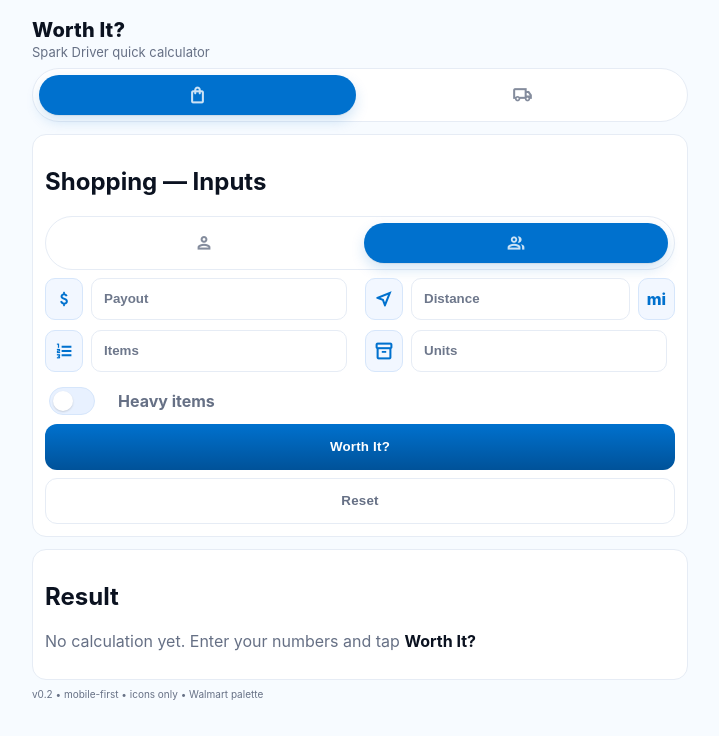
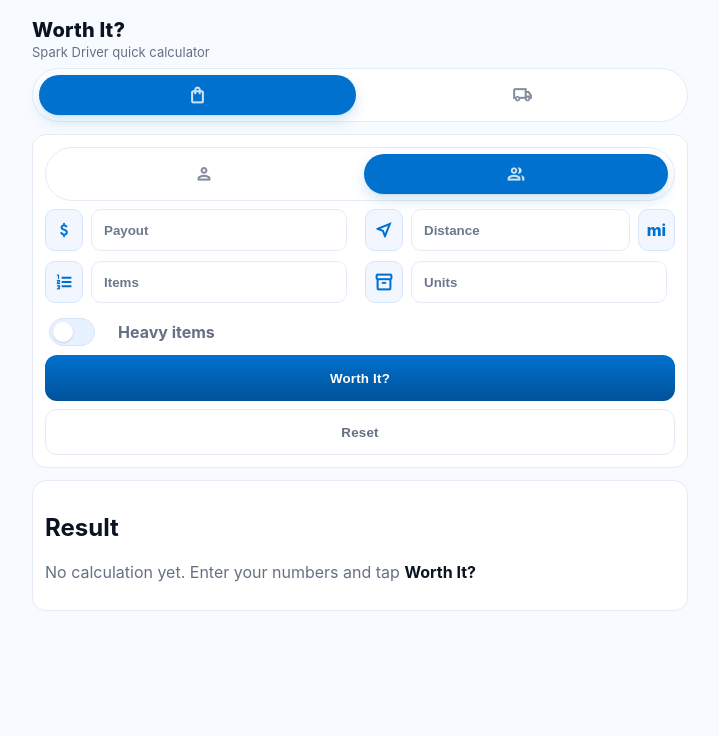
Before and after one commit to TolibovZafarali/w-orders, a React (Vite) app in the folder w-orders/: page / in a window 1280 px wide. Shown: the top 736 px of the page, without its empty margins (280-999 px from the left). Built offline with nearby package versions, Linux system fonts and the light colour scheme.

Commit message:
Removed the headers from the forms

```diff
--- a/w-orders/src/App.jsx
+++ b/w-orders/src/App.jsx
@@ -30,10 +30,6 @@
         }
         <ResultCard result={result} />
       </main>
-
-      <footer className="app__footer">
-        <small>v0.2 • mobile-first • icons only • Walmart palette</small>
-      </footer>
     </div>
   );
 }
--- a/w-orders/src/components/PickupForm.jsx
+++ b/w-orders/src/components/PickupForm.jsx
@@ -64,8 +64,6 @@
 
   return (
     <section className="panel">
-      <h2 className="visually-hidden">Pickup — Inputs</h2>
-
       {/* Customer selector (1/2/3) */}
       <div className="tabs" role="tablist" aria-label="Stops" style={{ marginBottom: 8 }}>
         {[1, 2, 3].map((n) => (
--- a/w-orders/src/components/ShoppingForm.jsx
+++ b/w-orders/src/components/ShoppingForm.jsx
@@ -64,8 +64,6 @@
 
   return (
     <section className="panel">
-      <h2 className="visually-hidden">Shopping — Inputs</h2>
-
       {/* Customer selector (1 or 2) */}
       <div className="tabs" role="tablist" aria-label="Customers" style={{ marginBottom: 8 }}>
         {[1, 2].map((n) => (
```
